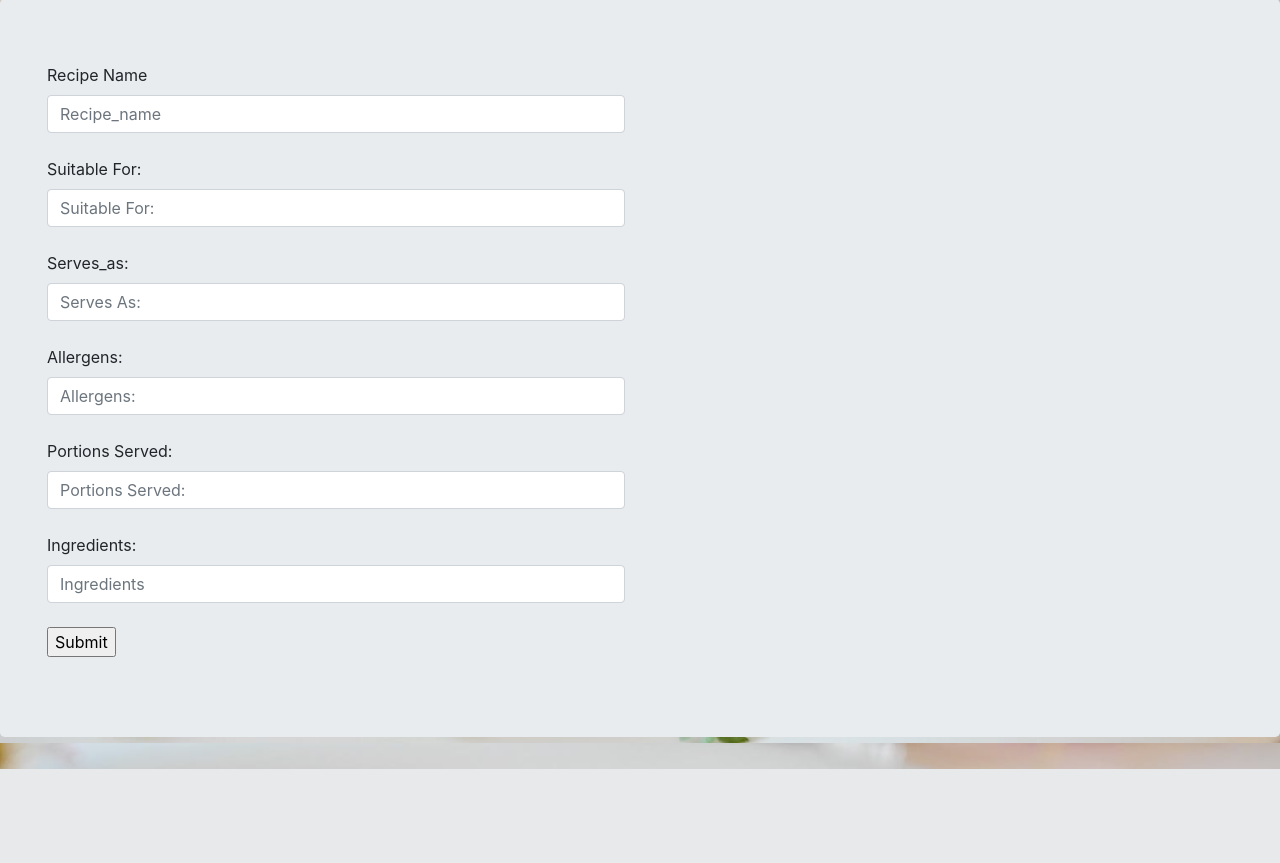
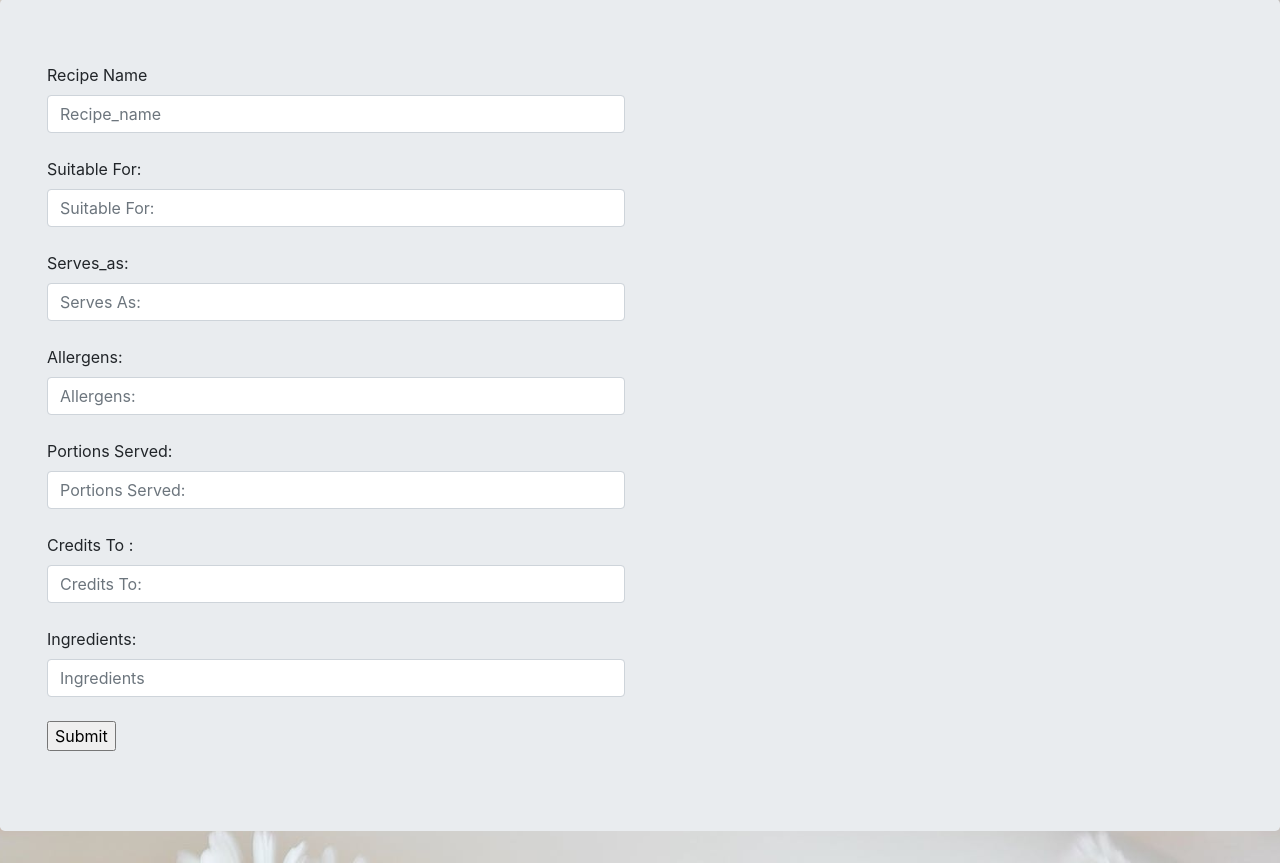
Before and after one commit to flo0909/flaskapp-project, a Flask app: page /add in a window 1280 px wide. Shown: the part 57-920 px from the top of the page. Before the commit the page ends 826 px from the top, so only its background shows below. Run offline with Flask 2, Linux system fonts and the light colour scheme; some libraries are stand-ins or nearby versions.

Commit message:
credits category added

```diff
--- a/app.py
+++ b/app.py
@@ -27,6 +27,7 @@ def add():
         Serves_as = request.form['Serves_as']
         Allergens = request.form['Allergens']
         Portions_served = request.form['Portions_served']
+        Credits_to = request.form['Credits_to']
 
         Ingredients = request.form['Ingredients']
         user.insert_one(
@@ -36,7 +37,8 @@ def add():
                     'Suitable_for': Suitable_for ,
                     'Serves_as': Serves_as ,
                     'Allergens': Allergens ,
-                    'Portions_served': Portions_served,
+                    'Portions_served': Portions_served ,
+                    'Credits_to': Credits_to ,
                 },
                 'Ingredients': [Ingredients]
                 }
@@ -67,6 +69,7 @@ def update(name):
     u_servesas=''
     u_allergens=''
     u_portions_served=''
+    u_credits_to=''
     Ingredients=''
 
     if request.method == 'POST':
@@ -75,6 +78,7 @@ def update(name):
         Serves_as = request.form['u_servesas']
         Allergens = request.form['u_allergens']
         Portions_served = request.form['u_portions_served']
+        Credits_to = request.form['u_credits_to']
 
         Ingredients = request.form['u_ingr']
 
@@ -83,10 +87,11 @@ def update(name):
         user.update({'Recipe_name':name } , {'$set':{'Details':{ 'Serves_as': Serves_as } }})
         user.update({'Recipe_name':name } , {'$set':{'Details':{ 'Allergens': Allergens } }})
         user.update({'Recipe_name':name } , {'$set':{'Details':{ 'Portions_served': Portions_served } }})
+        user.update({'Recipe_name':name } , {'$set':{'Details':{ 'Credits_to': Credits_to } }})
 
         user.update({ 'Recipe_name':Recipe_name} , {'$set':{'Ingredients': [Ingredients]}})
         return redirect(url_for('find'))
-    return render_template('update.html', u_portions_served=u_portions_served ,u_allergens=u_allergens  , u_servesas=u_servesas , u_suitablefor=u_suitablefor  ,u_recipe=u_recipe, name=name, Recipe_name=Recipe_name, user=user, user4=user4, Ingredients=Ingredients,u_ingr=u_ingr )
+    return render_template('update.html', u_credits_to=u_credits_to ,u_portions_served=u_portions_served ,u_allergens=u_allergens  , u_servesas=u_servesas , u_suitablefor=u_suitablefor  ,u_recipe=u_recipe, name=name, Recipe_name=Recipe_name, user=user, user4=user4, Ingredients=Ingredients,u_ingr=u_ingr )
 
 
 @app.route('/results/')
--- a/templates/add.html
+++ b/templates/add.html
@@ -18,6 +18,9 @@
                   <label for="formGroupExampleInput">Portions Served:</label>
                   <input type="text" name="Portions_served" class="form-control" id="formGroupExampleInput" placeholder="Portions Served:">
                    <br>
+                   <label for="formGroupExampleInput">Credits To :</label>
+                   <input type="url" name="Credits_to" class="form-control" id="formGroupExampleInput" placeholder="Credits To:">
+                    <br>
                <label for="formGroupExampleInput">Ingredients:</label>
                <input type="text" name="Ingredients" class="form-control" id="formGroupExampleInput" placeholder="Ingredients">
                <br>
--- a/templates/results.html
+++ b/templates/results.html
@@ -10,6 +10,7 @@
     <h2>Serves As: {{user.find_one({"Recipe_name":name }).Details.Serves_as}}</h2>
     <h2>Allergens: {{user.find_one({"Recipe_name":name }).Details.Allergens}}</h2>
     <h2>Portions Served: {{user.find_one({"Recipe_name":name }).Details.Portions_served}}</h2>
+    <h2>Credits To: {{user.find_one({"Recipe_name":name }).Details.Credits_to}}</h2>
     <h2>Ingredients: {{user.find_one({"Recipe_name":name }).Ingredients[0]}}</h2>
 
     <a  class="btn updt"  href="/update/{{user.find_one({'Recipe_name':name }).Recipe_name}}"><h2>Update</h2></a>
--- a/templates/sort.html
+++ b/templates/sort.html
@@ -11,6 +11,7 @@
 <h4><strong>Serves As: </strong>{{user.Details.Serves_as}}</h4>
 <h4><strong>Allergens: </strong>{{user.Details.Allergens}}</h4>
 <h4><strong>Portions Served: </strong>{{user.Details.Portions_served}}</h4>
+<h4><strong>Credits To: </strong>{{user.Details.Credits_to}}</h4>
 <h4><strong>Ingredients: </strong>{{user.Ingredients[0]}}</h4>
 {% endfor %}
 </div>
--- a/templates/update.html
+++ b/templates/update.html
@@ -22,6 +22,9 @@
                       <label for="formGroupExampleInput">Update Portions Served to:</label>
                       <input type="text" name="u_portions_served" class="form-control" id="formGroupExampleInput" placeholder="{{user.find_one({'Recipe_name':name }).Details.Portions_served}}">
                        <br>
+                       <label for="formGroupExampleInput">Update Credits to:</label>
+                       <input type="url" name="u_credits_to" class="form-control" id="formGroupExampleInput" placeholder="{{user.find_one({'Recipe_name':name }).Details.Credits_to}}">
+                        <br>
                    <label for="formGroupExampleInput">Update ingredients:</label>
                    <input type="text" name="u_ingr" class="form-control" id="formGroupExampleInput" placeholder="{{user.find_one({'Recipe_name':name }).Ingredients[0]}}">
                    <br>
```
